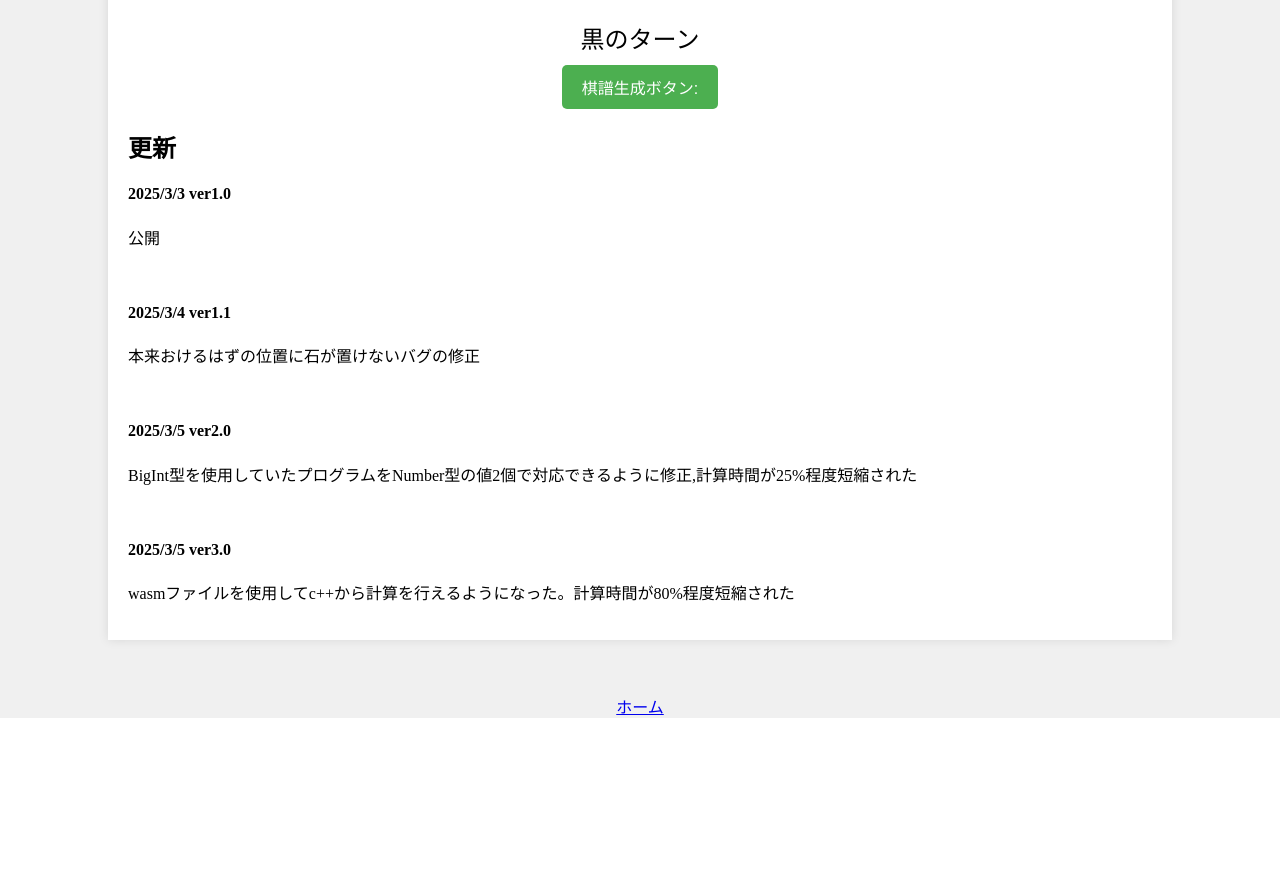
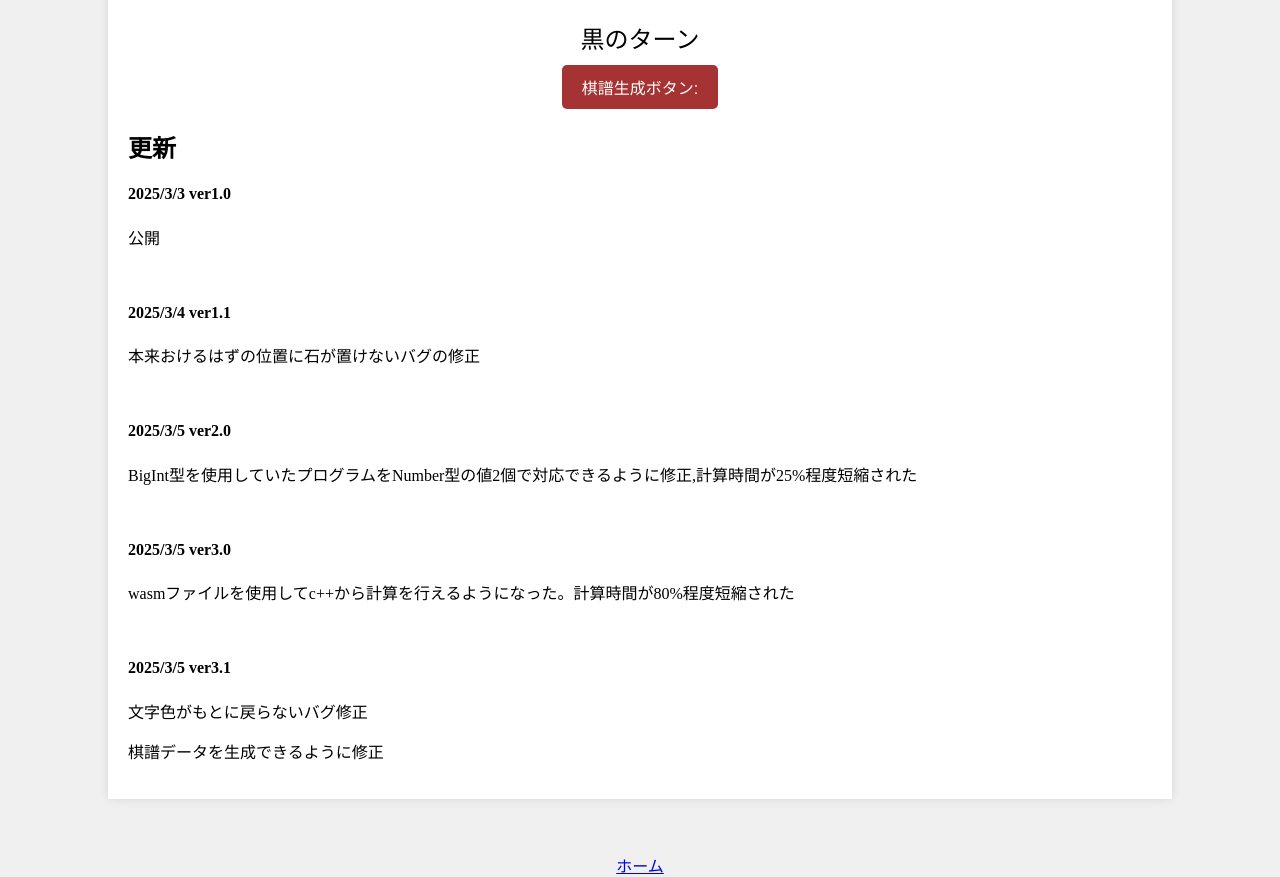
Before and after one commit to a1234441/new_site, a PHP site: page /products/othello/products1.html in a window 1280 px wide. Shown: the part 834-1711 px from the top of the page. Before the commit the page ends 1552 px from the top, so only its background shows below. Run offline with PHP 8.4, Linux system fonts and the light colour scheme.

Commit message:
Add files via upload

```diff
--- a/products/othello/products1.html
+++ b/products/othello/products1.html
@@ -56,6 +56,10 @@
         <br>
         <h4>2025/3/5 ver3.0</h4>
         <p>wasmファイルを使用してc++から計算を行えるようになった。計算時間が80%程度短縮された</p>
+        <br>
+        <h4>2025/3/5 ver3.1</h4>
+        <p>文字色がもとに戻らないバグ修正</p>
+        <p>棋譜データを生成できるように修正</p>
     </div>
 
     <br><br><br>
--- a/products/othello/style.css
+++ b/products/othello/style.css
@@ -89,7 +89,7 @@
     display: block;
     margin: 10px auto;
     padding: 10px 20px;
-    background-color: #4CAF50;
+    background-color: #a53333;
     color: white;
     font-size: 16px;
     border: none;
@@ -98,5 +98,5 @@
 }
 
 #generateTextButton:hover {
-    background-color: #45a049;
+    background-color: #ff5151;
 }
```
